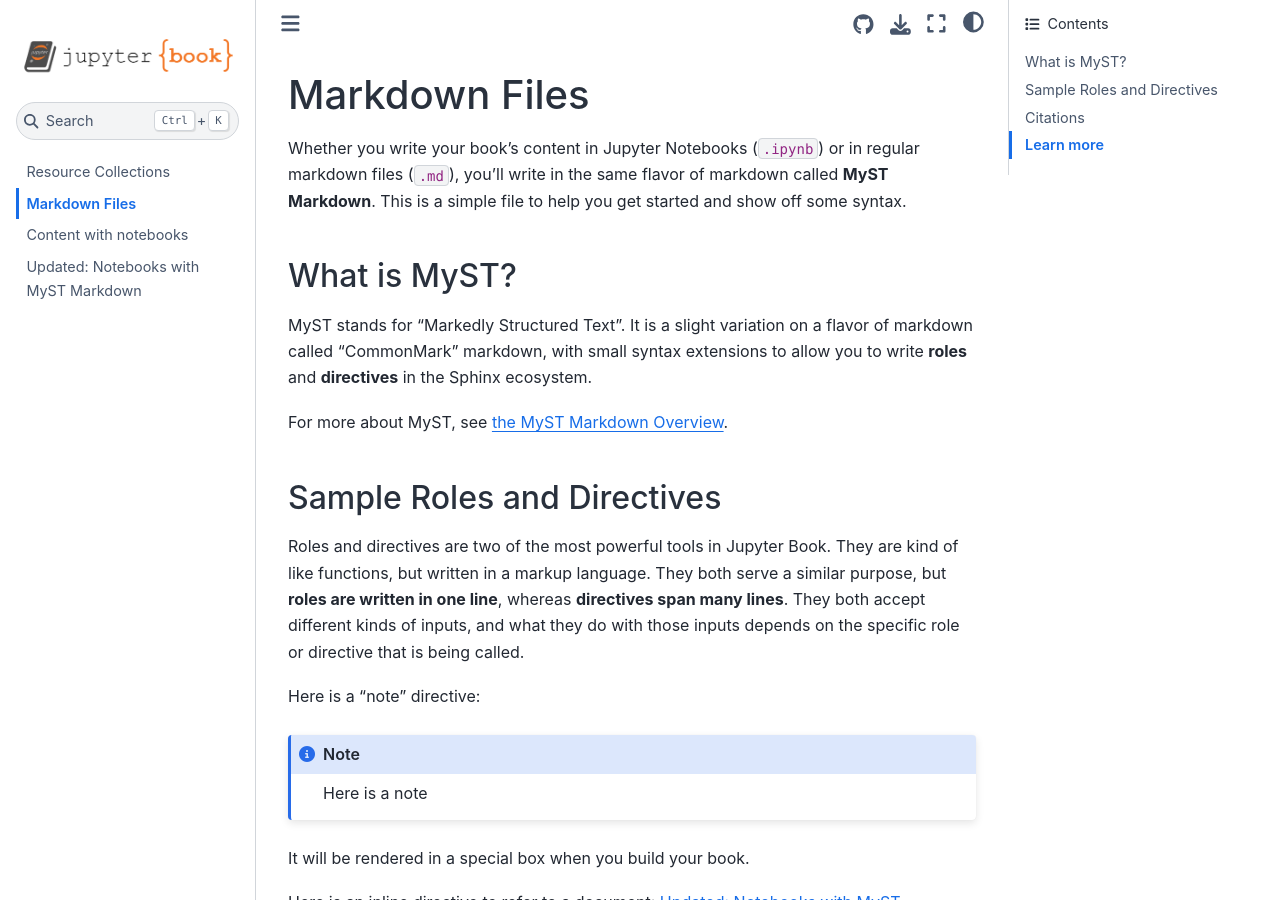
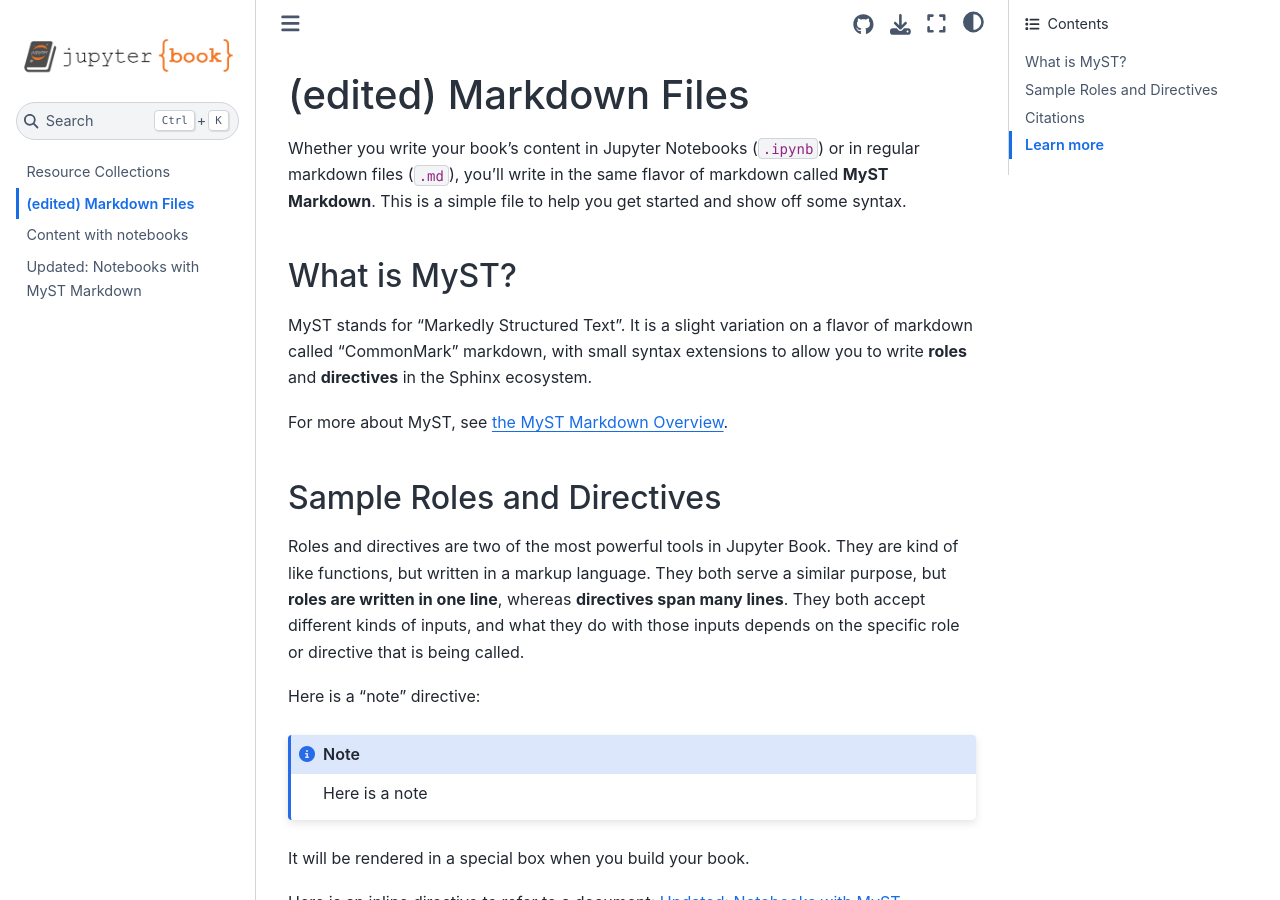
Before and after one commit to jwhitney/resource-collection, a Jupyter Book: the page built from markdown.md, in a window 1280 px wide and 900 px high. Built offline with Jupyter Book 1.0.4 settings and Sphinx 7.4.7 and the Sphinx Book theme 1.1.4, drawn with Linux system fonts in a browser that asks for light colours; cross-references to code outside the pages are shown as plain code.

Commit message:
Update markdown.md

```diff
--- a/markdown.md
+++ b/markdown.md
@@ -1,4 +1,4 @@
-# Markdown Files
+# (edited) Markdown Files
 
 Whether you write your book's content in Jupyter Notebooks (`.ipynb`) or
 in regular markdown files (`.md`), you'll write in the same flavor of markdown
```
